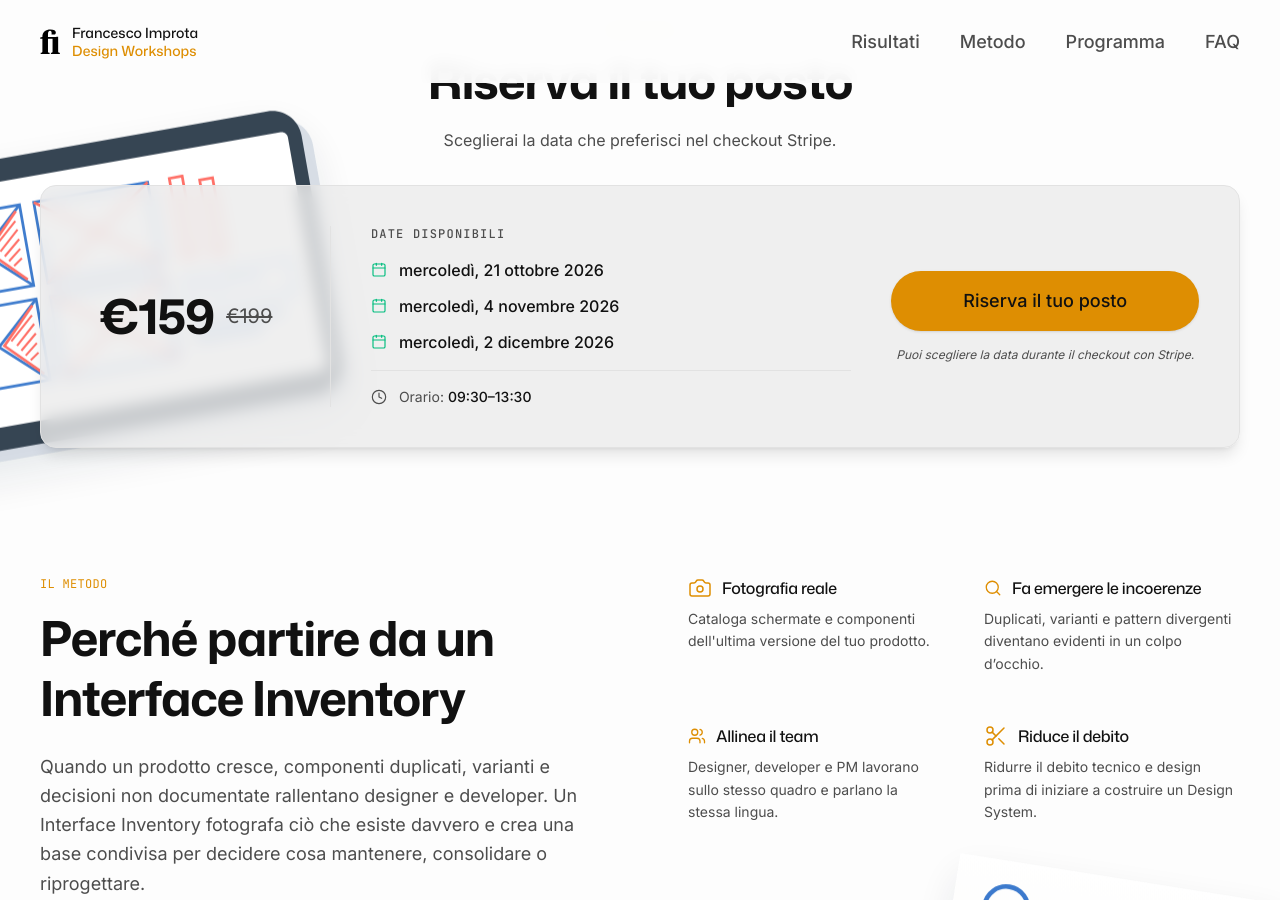
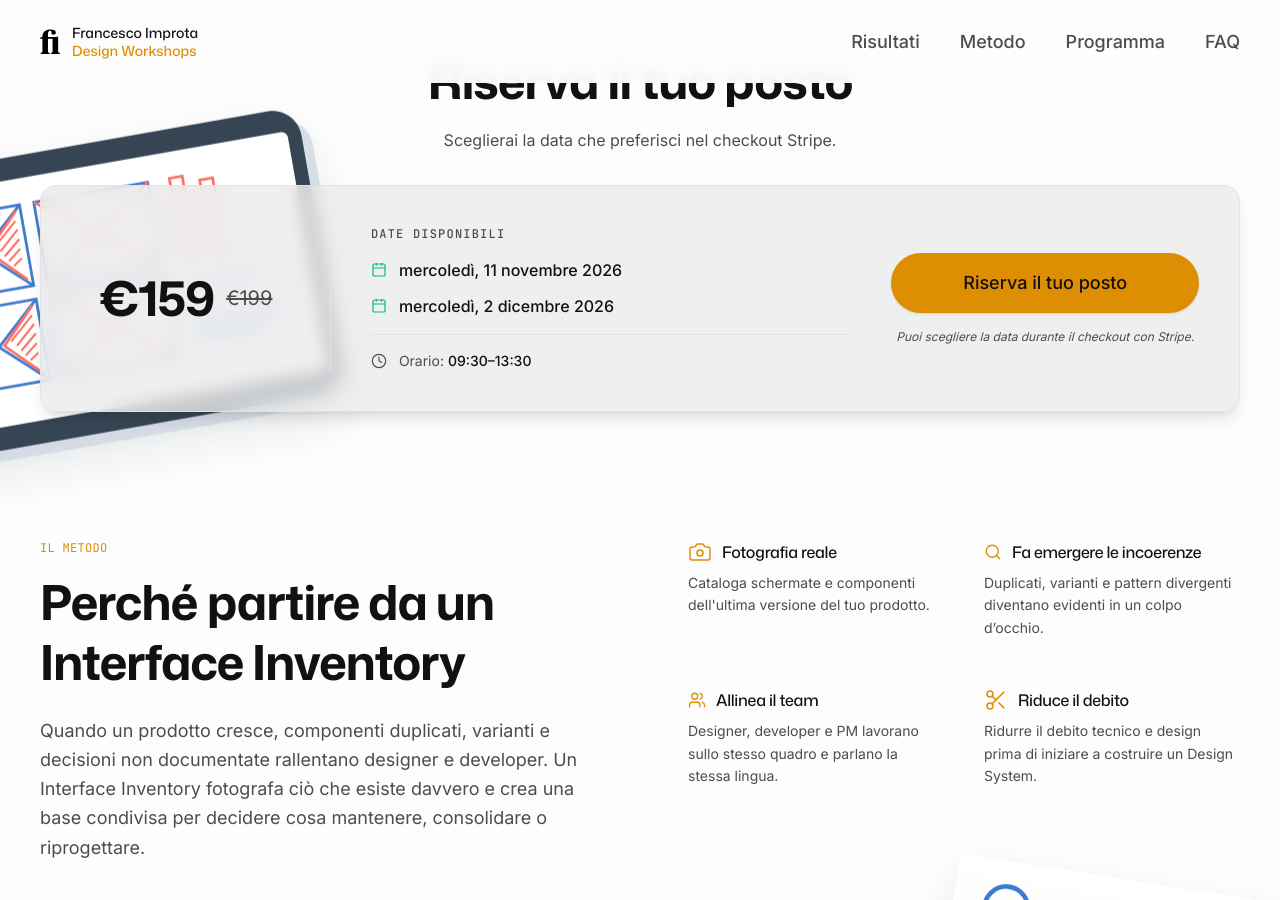
Before and after one commit to zetareticoli/fi, a Jekyll site: the page built from _workshops/interface-inventory/index.md, in a window 1280 px wide and 900 px high, scrolled down 1474 px. Built offline with Jekyll 4.4.1, drawn with Linux system fonts in a browser that asks for light colours; comment, search, counter and statistics services are not loaded; some of the changed text lies outside the part shown.

Commit message:
fix(workshop): update Interface Inventory session dates
Remove the 21 October date and move the November session to 11 November.

```diff
--- a/_workshops/interface-inventory/index.md
+++ b/_workshops/interface-inventory/index.md
@@ -26,8 +26,7 @@ offer:
   cta: "Riserva il tuo posto"
   plausible_event: "Buy+Workshop"
   sessions:
-    - "mercoledì, 21 ottobre 2026"
-    - "mercoledì, 4 novembre 2026"
+    - "mercoledì, 11 novembre 2026"
     - "mercoledì, 2 dicembre 2026"
   session_time: "09:30–13:30"
   note: "Sconto del 20% applicato automaticamente al checkout."
```
